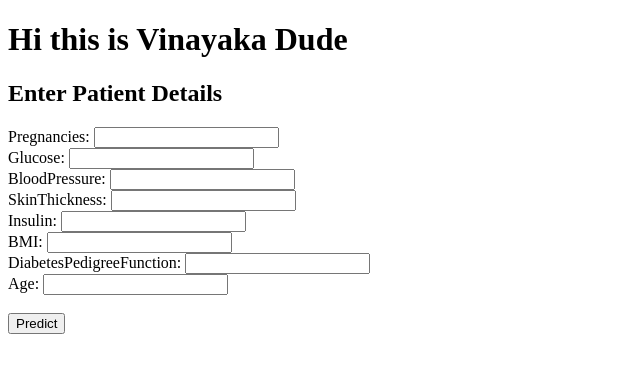
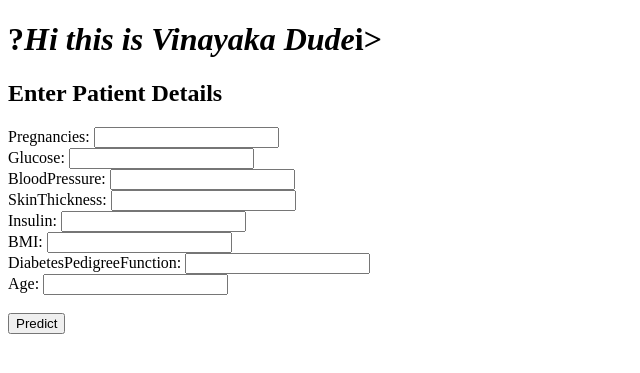
Before and after one commit to VMVINAYAKA/MLDEVOP, a Flask app: page / in a window 1280 px wide. Shown: the top 373 px of the page, without its empty margins (0-640 px from the left). Run offline with Flask 3, Linux system fonts and the light colour scheme; parts of the project's set-up code (start-up, migrations or seed data) failed here and were passed over.

Commit message:
Update index.html

```diff
--- a/templates/index.html
+++ b/templates/index.html
@@ -2,7 +2,7 @@
 <html>
 <head><title>Diabetes Predictor</title></head>
 <body>
-<h1>Hi this is Vinayaka Dude</h1>
+<h1>?<i>Hi this is Vinayaka Dude</i>i></h1>
 <h2>Enter Patient Details</h2>
 <form action="/predict_file" method="post">
   Pregnancies: <input name="Pregnancies"><br>
```
